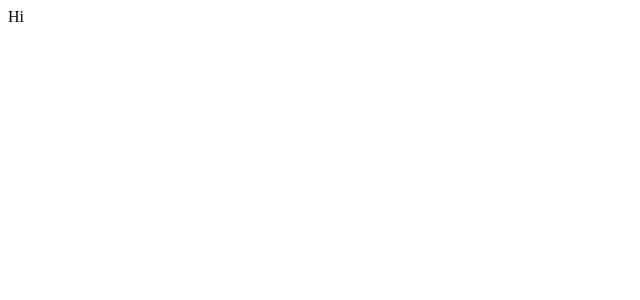
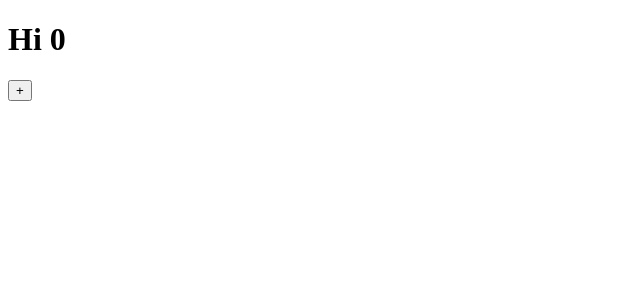
Before and after one commit to finnp920/nextjs-intro, a Next.js app: page / in a window 1280 px wide. Shown: the top 300 px of the page, without its empty margins (0-640 px from the left). Built offline with nearby package versions, Linux system fonts and the light colour scheme.

Commit message:
#1.2 Pages - #1.3 Static Pre Rendering

```diff
--- a/pages/index.js
+++ b/pages/index.js
@@ -1 +1,11 @@
-export default (Home) => "Hi";
+import { useState } from "react";
+
+export default (Home) => {
+  const [counter, setCounter] = useState(0);
+  return (
+    <div>
+      <h1>Hi {counter}</h1>
+      <button onClick={() => setCounter((prev) => ++prev)}>+</button>
+    </div>
+  );
+};
```
